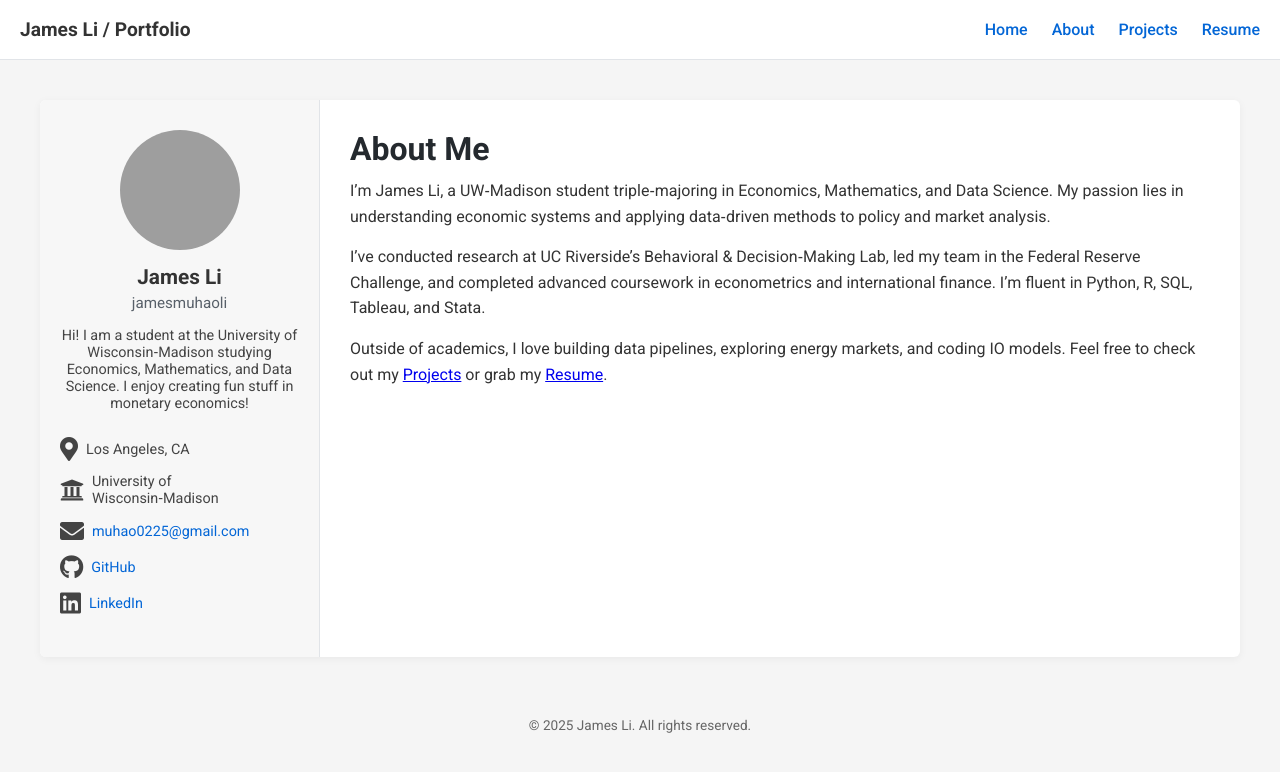
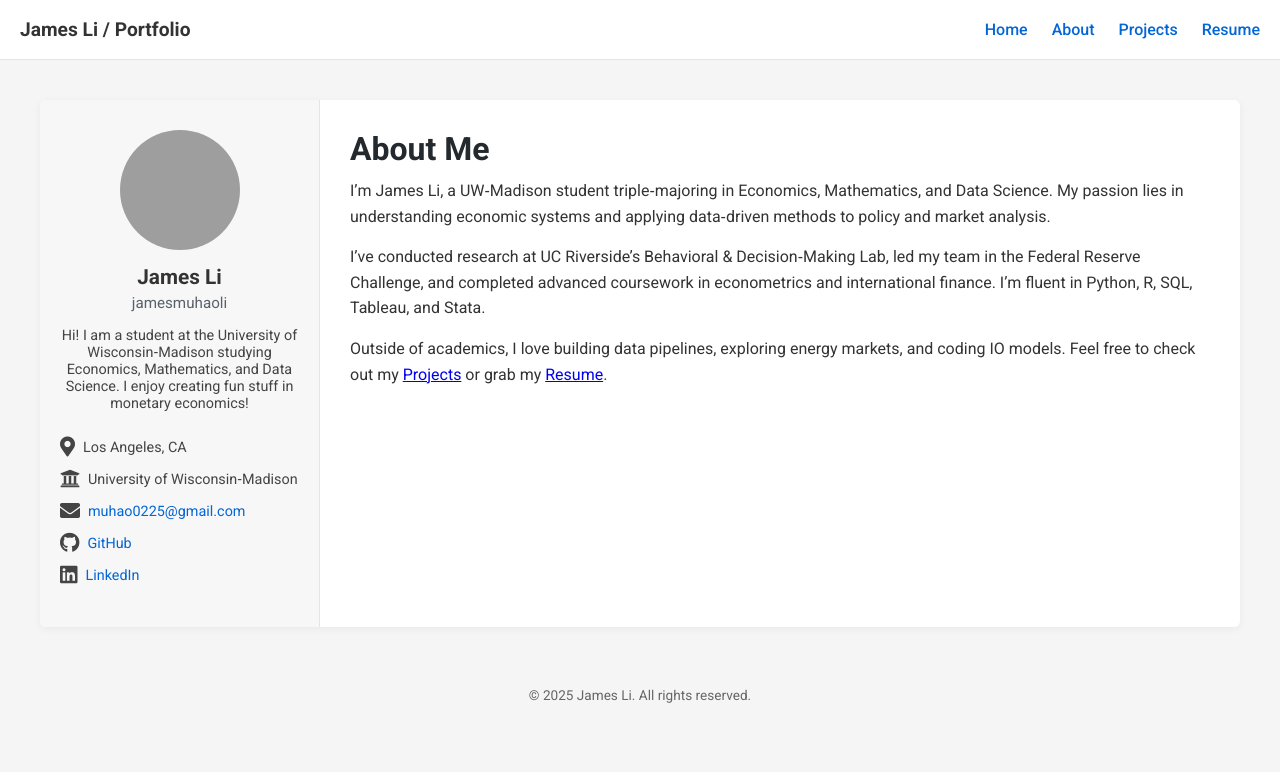
Before and after one commit to JamesLi-Econ/JamesLi-Econ.github.io, a plain HTML site: page about.html in a window 1280 px wide. Drawn offline with Linux system fonts and the light colour scheme; grey boxes are pictures that could not be loaded.

Commit message:
changing font size

```diff
--- a/about.html
+++ b/about.html
@@ -102,7 +102,7 @@
     }
     aside .contact-list li i {
       margin-right:8px;
-      font-size:24px;
+      font-size:20px;
     }
     aside .contact-list a {
       color:#0366d6;
```
Also changed, not shown: index.html (+1 -1 lines), project.html (+1 -1 lines).
